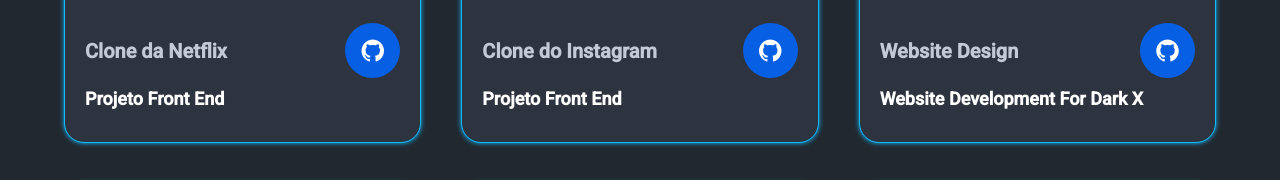
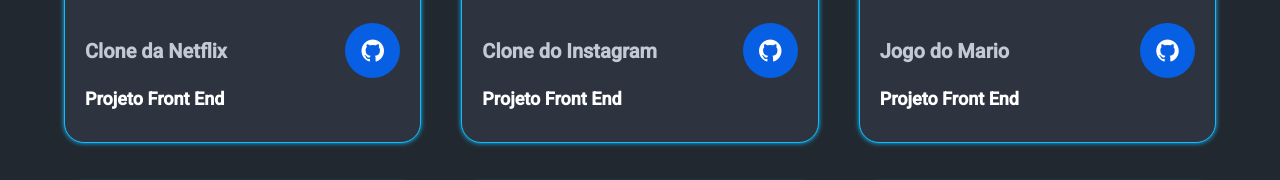
Before and after one commit to Ezequiel-Front-End/Portfolio, a plain HTML site: page index.html in a window 1280 px wide. Shown: the part 2765-2945 px from the top of the page. Drawn offline with nearby package versions, Linux system fonts and the light colour scheme.

Commit message:
first commit

```diff
--- a/index.html
+++ b/index.html
@@ -223,17 +223,17 @@
             </div>
 
             <div class="row">
-                <img src="https://www.jetersonlordano.com.br/cdn/posts/02-05-23-6450f1156b3e6/como-enviar-arquivos-para-o-github-sem-terminal.webp" alt="Design para apresentação dos meus trabalhos">
+                <img src="https://img.elo7.com.br/product/600x380/4D7BAAA/papel-de-parede-super-mario-word-mario-e-luigi.jpg" alt="Design para apresentação dos meus trabalhos">
                 <div class="main-row">
                     <div class="row-text">
-                        <h5>Website Design</h5>
+                        <h5>Jogo do Mario</h5>
                     </div>
                     <div class="row-icon">
                         <i class="ri-github-fill"></i>
                     </div>
                 </div>
 
-                <h4>Website Development For Dark X</h4>
+                <h4>Projeto Front End</h4>
             </div>
 
             <div class="row">
```
